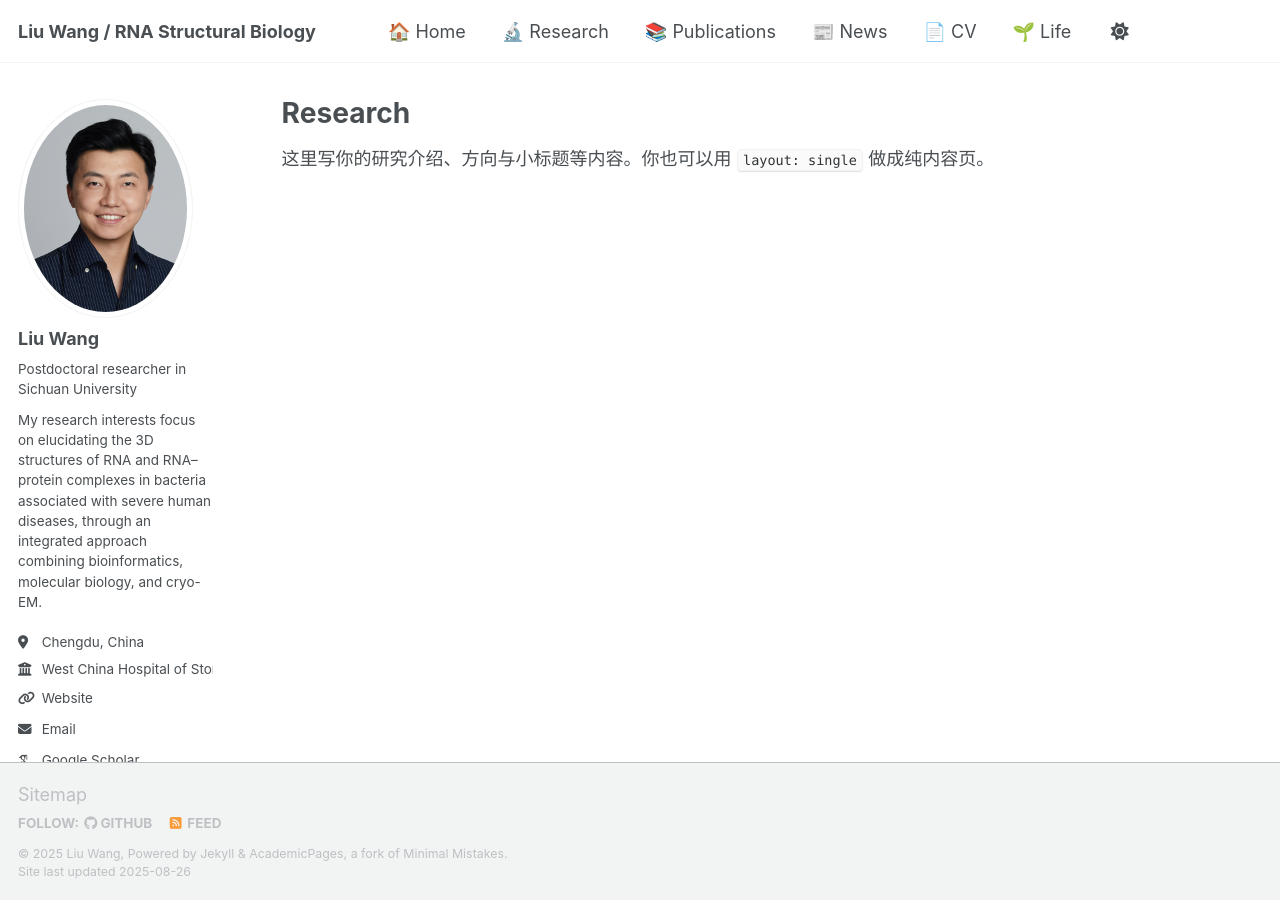
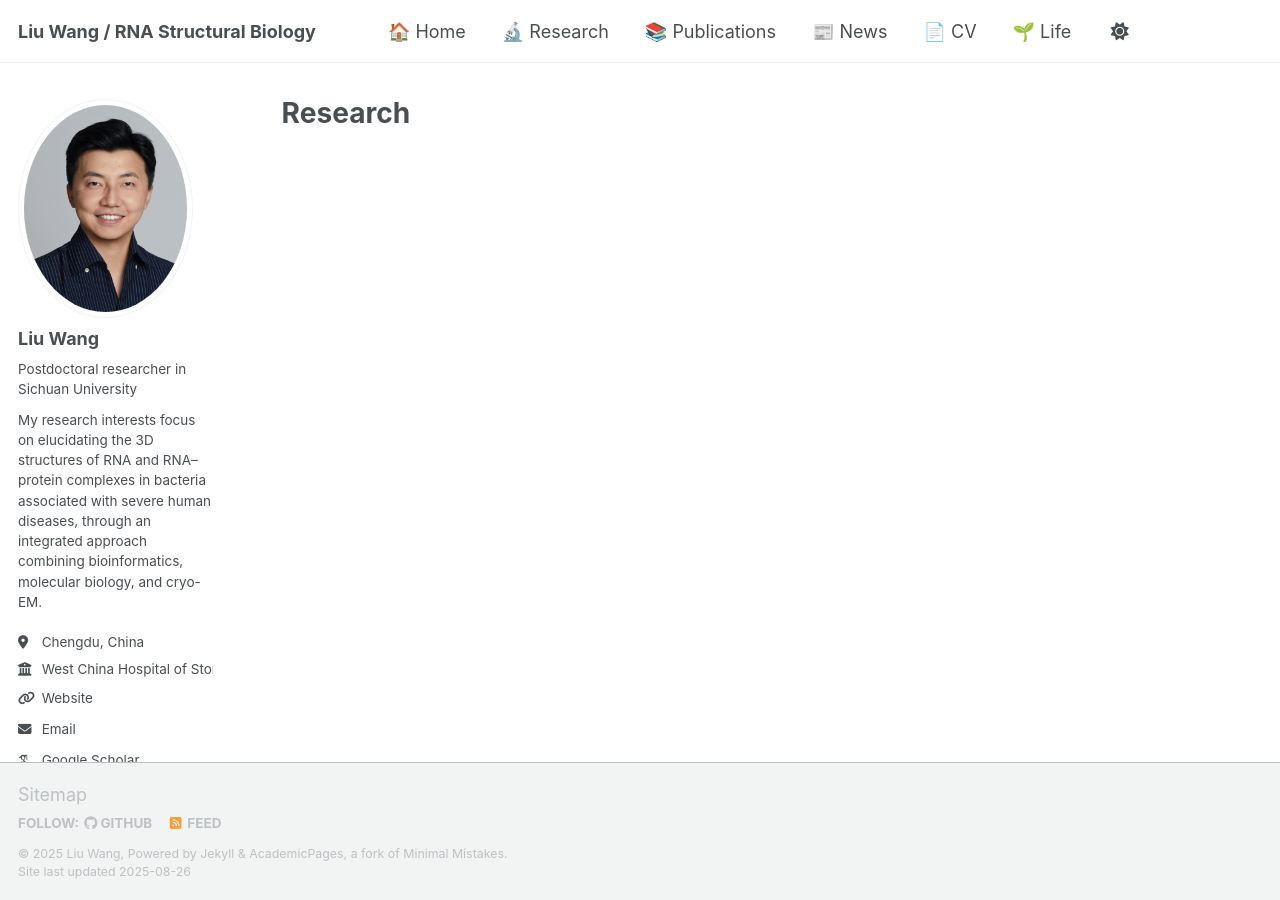
Before and after one commit to liuwang-RNA/Guihub_CV, a Jekyll site: the page built from _pages/research.md, in a window 1280 px wide. Built offline with Jekyll 4.4.1, drawn with Linux system fonts in a browser that asks for light colours; some web fonts are replaced; a script that is not in the unit is left out.

Commit message:
Update research.md

```diff
--- a/_pages/research.md
+++ b/_pages/research.md
@@ -4,5 +4,3 @@ title: "Research"
 permalink: /research/
 author_profile: true
 ---
-
-这里写你的研究介绍、方向与小标题等内容。你也可以用 `layout: single` 做成纯内容页。
```
